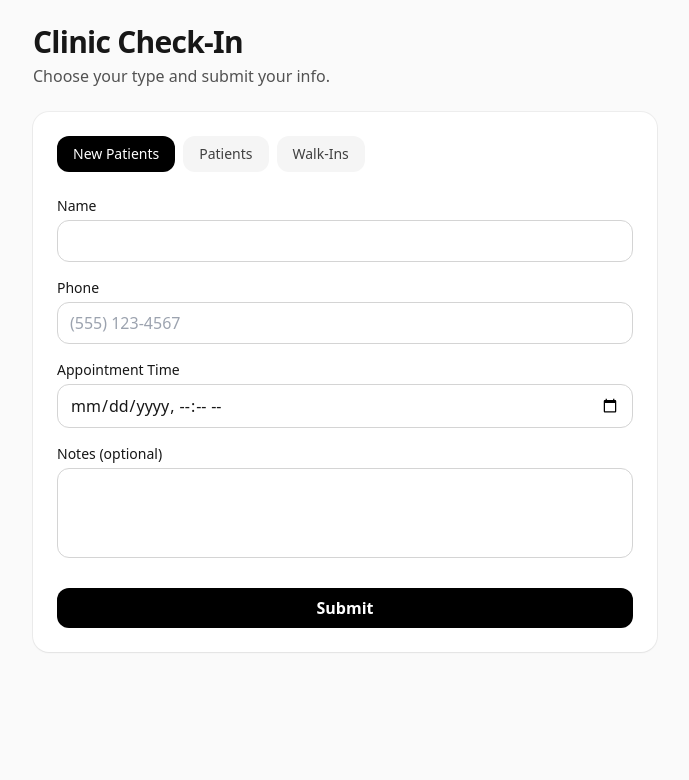
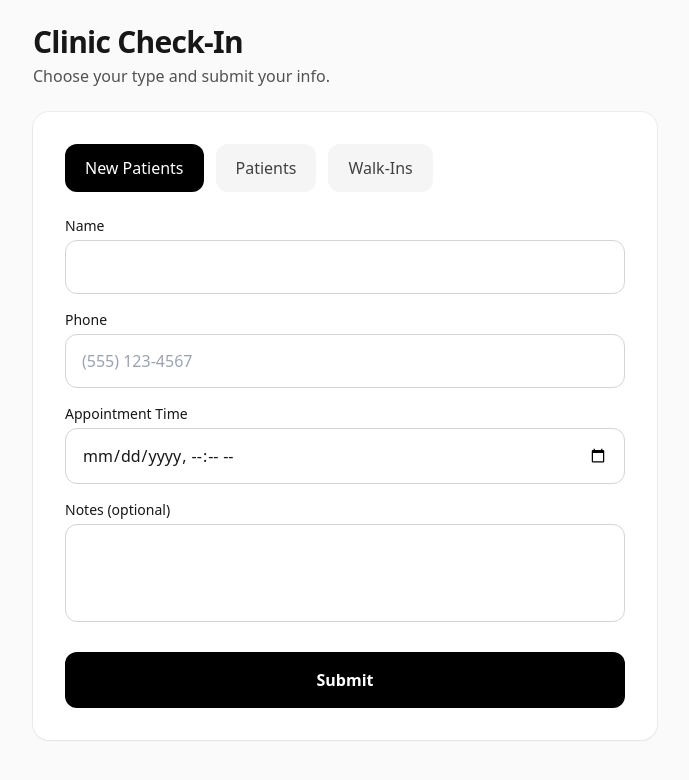
Before and after one commit to JeremyPetty/stackblitz-starters-12x7xrzj, a Next.js app: page /checkin in a window 1280 px wide. Shown: the top 780 px of the page, without its empty margins (295-984 px from the left). Built offline with nearby package versions, Linux system fonts and the light colour scheme.

Commit message:
Refactor CheckInForm component for improved UX

```diff
--- a/src/components/UI/CheckInForm.tsx
+++ b/src/components/UI/CheckInForm.tsx
@@ -79,14 +79,11 @@ export default function CheckInForm() {
     const parsed = CheckInSchema.safeParse(payload);
     if (!parsed.success) {
       const formatted: Record<string, string> = {};
-      // ✅ Type the fieldErrors map before iterating to satisfy TS
-      const fieldErrors = parsed.error.flatten()
-        .fieldErrors as Partial<Record<keyof CheckInData, string[]>>;
-
+      const fieldErrors = parsed.error
+        .flatten().fieldErrors as Partial<Record<keyof CheckInData, string[]>>;
       for (const [key, msgs] of Object.entries(fieldErrors)) {
         if (msgs && msgs[0]) formatted[key] = msgs[0];
       }
-
       setErrors(formatted);
       setStatus('idle');
       return;
@@ -130,15 +127,16 @@ export default function CheckInForm() {
   }
 
   return (
-    <div className="rounded-2xl bg-white p-6 shadow-sm ring-1 ring-black/5">
-      <div className="mb-6 flex gap-2">
+    <div className="rounded-2xl bg-white p-6 md:p-8 shadow-sm ring-1 ring-black/5">
+      {/* Larger, tappable tab buttons on iPad */}
+      <div className="mb-6 flex flex-wrap gap-2 md:gap-3">
         {tabs.map((t) => (
           <button
             key={t.key}
             type="button"
             onClick={() => setKind(t.key)}
             className={
-              'rounded-xl px-4 py-2 text-sm font-medium ' +
+              'rounded-xl px-4 py-2.5 md:px-5 md:py-3 text-sm md:text-base font-medium ' +
               (kind === t.key
                 ? 'bg-black text-white'
                 : 'bg-neutral-100 text-neutral-700 hover:bg-neutral-200')
@@ -159,7 +157,8 @@ export default function CheckInForm() {
           <input
             id="name"
             name="name"
-            className="w-full rounded-xl border border-neutral-300 px-3 py-2 focus:outline-none focus:ring-2 focus:ring-black"
+            className="w-full rounded-xl border border-neutral-300 px-4 py-3 md:py-3.5 text-base
+                       focus:outline-none focus:ring-2 focus:ring-black"
             required
           />
           {errors.name && <p className="mt-1 text-sm text-red-600">{errors.name}</p>}
@@ -172,7 +171,8 @@ export default function CheckInForm() {
             name="phone"
             inputMode="tel"
             placeholder="(555) 123-4567"
-            className="w-full rounded-xl border border-neutral-300 px-3 py-2 focus:outline-none focus:ring-2 focus:ring-black"
+            className="w-full rounded-xl border border-neutral-300 px-4 py-3 md:py-3.5 text-base
+                       focus:outline-none focus:ring-2 focus:ring-black"
             required
           />
           {errors.phone && <p className="mt-1 text-sm text-red-600">{errors.phone}</p>}
@@ -184,7 +184,8 @@ export default function CheckInForm() {
             id="apptTime"
             type="datetime-local"
             name="apptTime"
-            className="w-full rounded-xl border border-neutral-300 px-3 py-2 focus:outline-none focus:ring-2 focus:ring-black"
+            className="w-full rounded-xl border border-neutral-300 px-4 py-3 md:py-3.5 text-base
+                       focus:outline-none focus:ring-2 focus:ring-black"
             required
           />
           {errors.apptTime && <p className="mt-1 text-sm text-red-600">{errors.apptTime}</p>}
@@ -196,14 +197,16 @@ export default function CheckInForm() {
             id="notes"
             name="notes"
             rows={3}
-            className="w-full resize-none rounded-xl border border-neutral-300 px-3 py-2 focus:outline-none focus:ring-2 focus:ring-black"
+            className="w-full resize-none rounded-xl border border-neutral-300 px-4 py-3 text-base
+                       focus:outline-none focus:ring-2 focus:ring-black"
           />
         </div>
 
         <div className="pt-2">
           <button
             type="submit"
-            className="w-full rounded-xl bg-black px-4 py-2 font-semibold text-white hover:bg-neutral-800 focus:outline-none focus:ring-2 focus:ring-black disabled:opacity-50"
+            className="w-full rounded-xl bg-black px-5 py-3.5 md:py-4 text-base font-semibold text-white
+                       hover:bg-neutral-800 focus:outline-none focus:ring-2 focus:ring-black disabled:opacity-50"
             disabled={status === 'submitting'}
           >
             {status === 'submitting' ? 'Submitting…' : 'Submit'}
```
